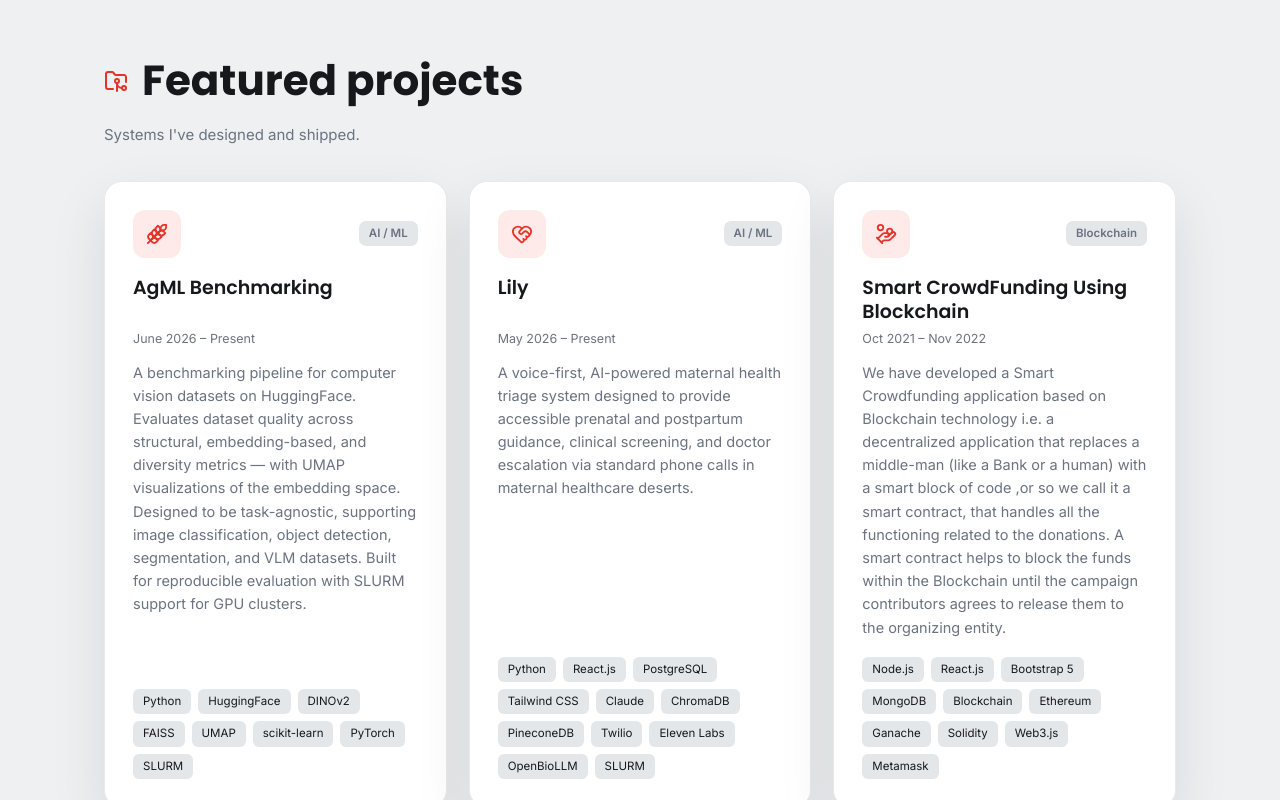
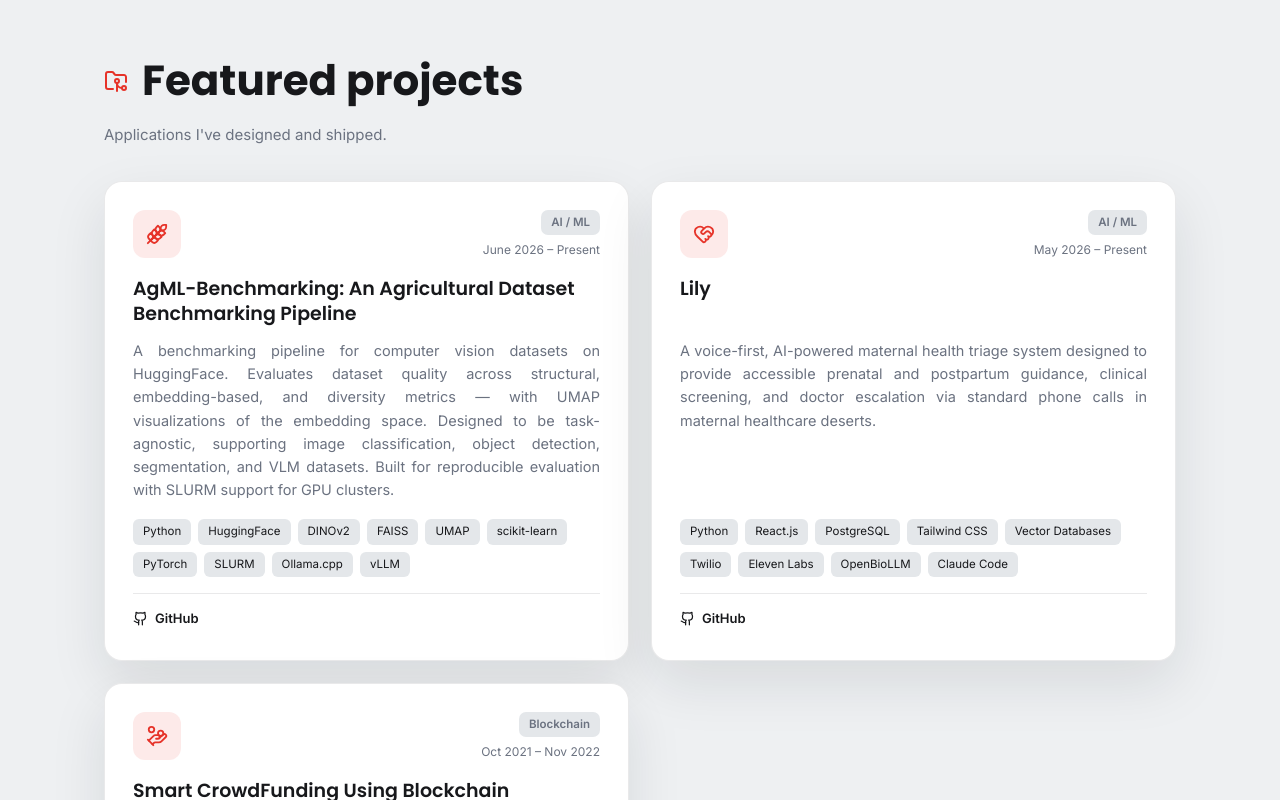
Before and after one commit to uchandar29/uchandar29.github.io, a Next.js app: page / in a window 1280 px wide. Shown: the part 5280-6080 px from the top of the page. Built offline with nearby package versions, Linux system fonts and the light colour scheme.

Commit message:
Added URLs to projects and fixed display issues for some components like Project Cards and internal descriptions

```diff
--- a/app/globals.css
+++ b/app/globals.css
@@ -226,7 +226,16 @@
 .card-hover-lift:focus-visible {
   transform: translateY(-6px);
   border-color: var(--accent);
-  box-shadow: var(--shadow), 0 0 0 1px var(--accent), 0 0 42px var(--accent-weak);
+  box-shadow: var(--shadow), 0 0 0 1px var(--accent), 0 0 34px color-mix(in srgb, var(--accent) 40%, transparent);
+}
+
+.project-card-glow {
+  transition: border-color 0.2s ease-out, box-shadow 0.2s ease-out;
+}
+.project-card-glow:hover,
+.project-card-glow:focus-within {
+  border-color: var(--accent);
+  box-shadow: var(--shadow), 0 0 0 1px var(--accent), 0 0 30px color-mix(in srgb, var(--accent) 45%, transparent);
 }
 
 .card-hover-slide {
@@ -236,7 +245,7 @@
 .card-hover-slide:focus-visible {
   transform: translateX(4px);
   border-color: var(--accent);
-  box-shadow: 0 0 0 1px var(--accent), 0 0 32px var(--accent-weak);
+  box-shadow: 0 0 0 1px var(--accent), 0 0 26px color-mix(in srgb, var(--accent) 40%, transparent);
 }
 
 .card-highlight {
@@ -245,7 +254,7 @@
 .card-highlight:hover,
 .card-highlight:focus-visible {
   border-color: var(--accent);
-  box-shadow: 0 0 0 1px var(--accent), 0 0 32px var(--accent-weak);
+  box-shadow: 0 0 0 1px var(--accent), 0 0 26px color-mix(in srgb, var(--accent) 40%, transparent);
   transform: translateY(-3px);
 }
 
@@ -286,6 +295,9 @@
   .contact-grid {
     grid-template-columns: 1fr !important;
   }
+  .projects-grid {
+    grid-template-columns: 1fr !important;
+  }
 }
 
 @media (max-width: 560px) {
--- a/components/projects/projects-section.tsx
+++ b/components/projects/projects-section.tsx
@@ -14,12 +14,13 @@ export function ProjectsSection() {
         </h2>
       </div>
       <p style={{ fontSize: 15, color: "var(--muted)", margin: "0 0 34px" }}>
-        Systems I&apos;ve designed and shipped.
+        Applications I&apos;ve designed and shipped.
       </p>
       <div
+        className="projects-grid"
         style={{
           display: "grid",
-          gridTemplateColumns: "repeat(auto-fill, minmax(320px, 1fr))",
+          gridTemplateColumns: "repeat(2, 1fr)",
           gap: 22,
           marginBottom: 56,
         }}
@@ -27,7 +28,7 @@ export function ProjectsSection() {
         {featured.map((p) => (
           <div
             key={p.title}
-            className="card-hover-lift"
+            className="project-card-glow"
             style={{
               display: "flex",
               flexDirection: "column",
@@ -54,7 +55,7 @@ export function ProjectsSection() {
                 <Icon name={p.icon} style={{ width: 40, height: 40, opacity: 0.35 }} />
               </div>
             )}
-            <div style={{ display: "flex", alignItems: "center", justifyContent: "space-between", gap: 10, marginBottom: 18 }}>
+            <div style={{ display: "flex", alignItems: "flex-start", justifyContent: "space-between", gap: 10, marginBottom: 18 }}>
               <span
                 style={{
                   display: "grid",
@@ -68,6 +69,7 @@ export function ProjectsSection() {
               >
                 <Icon name={p.icon} style={{ width: 22, height: 22 }} />
               </span>
+              <div style={{ display: "flex", flexDirection: "column", alignItems: "flex-end", gap: 6 }}>
                 <span
                   style={{
                     fontSize: 11.5,
@@ -81,6 +83,8 @@ export function ProjectsSection() {
                 >
                   {p.category}
                 </span>
+                <span style={{ fontSize: 12, color: "var(--muted)", whiteSpace: "nowrap" }}>{p.period}</span>
+              </div>
             </div>
             <h3
               style={{
@@ -88,17 +92,25 @@ export function ProjectsSection() {
                 fontWeight: 600,
                 lineHeight: 1.3,
                 minHeight: 50,
-                margin: "0 0 4px",
+                margin: "0 0 12px",
                 color: "var(--text)",
               }}
             >
               {p.title}
             </h3>
-            <div style={{ fontSize: 12.5, color: "var(--muted)", marginBottom: 12 }}>{p.period}</div>
-            <p style={{ fontSize: 14.5, lineHeight: 1.6, color: "var(--muted)", margin: "0 0 18px", flex: 1 }}>
+            <p
+              style={{
+                fontSize: 14.5,
+                lineHeight: 1.6,
+                color: "var(--muted)",
+                margin: "0 0 18px",
+                flex: 1,
+                textAlign: "justify",
+              }}
+            >
               {p.blurb}
             </p>
-            <div style={{ display: "flex", flexWrap: "wrap", gap: 7 }}>
+            <div style={{ display: "flex", flexWrap: "wrap", gap: 7, marginBottom: 16 }}>
               {p.stack.map((s) => (
                 <span
                   key={s}
@@ -114,6 +126,40 @@ export function ProjectsSection() {
                 </span>
               ))}
             </div>
+            <div style={{ paddingTop: 14, borderTop: "1px solid var(--border)" }}>
+              {p.githubUrl ? (
+                <a
+                  href={p.githubUrl}
+                  target="_blank"
+                  rel="noopener noreferrer"
+                  className="icon-btn"
+                  style={{
+                    display: "inline-flex",
+                    alignItems: "center",
+                    gap: 7,
+                    fontSize: 13,
+                    fontWeight: 600,
+                    color: "var(--text)",
+                  }}
+                >
+                  <Icon name="github" style={{ width: 15, height: 15 }} />
+                  GitHub
+                </a>
+              ) : (
+                <span
+                  style={{
+                    display: "inline-flex",
+                    alignItems: "center",
+                    gap: 7,
+                    fontSize: 12.5,
+                    color: "var(--muted)",
+                  }}
+                >
+                  <Icon name="lock" style={{ width: 13, height: 13 }} />
+                  Private repository
+                </span>
+              )}
+            </div>
           </div>
         ))}
       </div>
--- a/lib/portfolio-data.ts
+++ b/lib/portfolio-data.ts
@@ -283,11 +283,16 @@ export interface Project {
     slotId: string;
     blurb: string;
     stack: string[];
+    /*
+        Link to the GitHub repo for this project, if it's public. Leave unset
+        to show a "Private repository" badge instead of a broken/missing link.
+    */
+    githubUrl?: string;
 }
 
 export const featured: Project[] = [
     {
-        title: "AgML Benchmarking",
+        title: "AgML-Benchmarking: An Agricultural Dataset Benchmarking Pipeline",
         category: "AI / ML",
         period: "June 2026 – Present",
         icon: "wheat",
@@ -303,7 +308,10 @@ export const featured: Project[] = [
             "scikit-learn",
             "PyTorch",
             "SLURM",
+            "Ollama.cpp",
+            "vLLM"
         ],
+        githubUrl: "https://github.com/uchandar29/agml-benchmarking"
     },
     {
         title: "Lily",
@@ -318,14 +326,13 @@ export const featured: Project[] = [
             "React.js",
             "PostgreSQL",
             "Tailwind CSS",
-            "Claude",
-            "ChromaDB",
-            "PineconeDB",
+            "Vector Databases",
             "Twilio",
             "Eleven Labs",
             "OpenBioLLM",
-            "SLURM",
+            "Claude Code"
         ],
+        githubUrl: "https://github.com/localbite-davis/Lily"
     },
     {
         title: "Smart CrowdFunding Using Blockchain",
@@ -347,6 +354,7 @@ export const featured: Project[] = [
             "Web3.js",
             "Metamask",
         ],
+        githubUrl: "https://github.com/uchandar29/smart-crowdfunding"
     },
 ];
 
```
Lines whose indentation alone changed are shown as unchanged.
